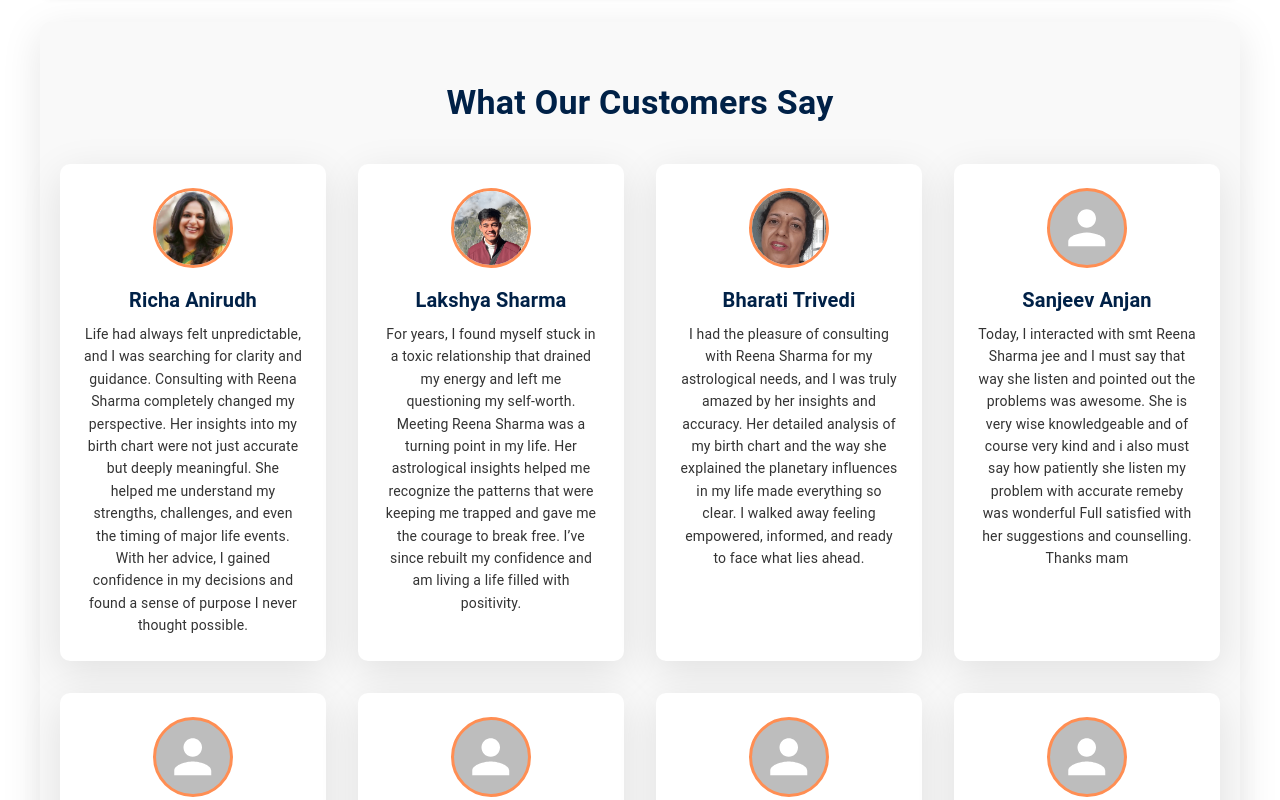
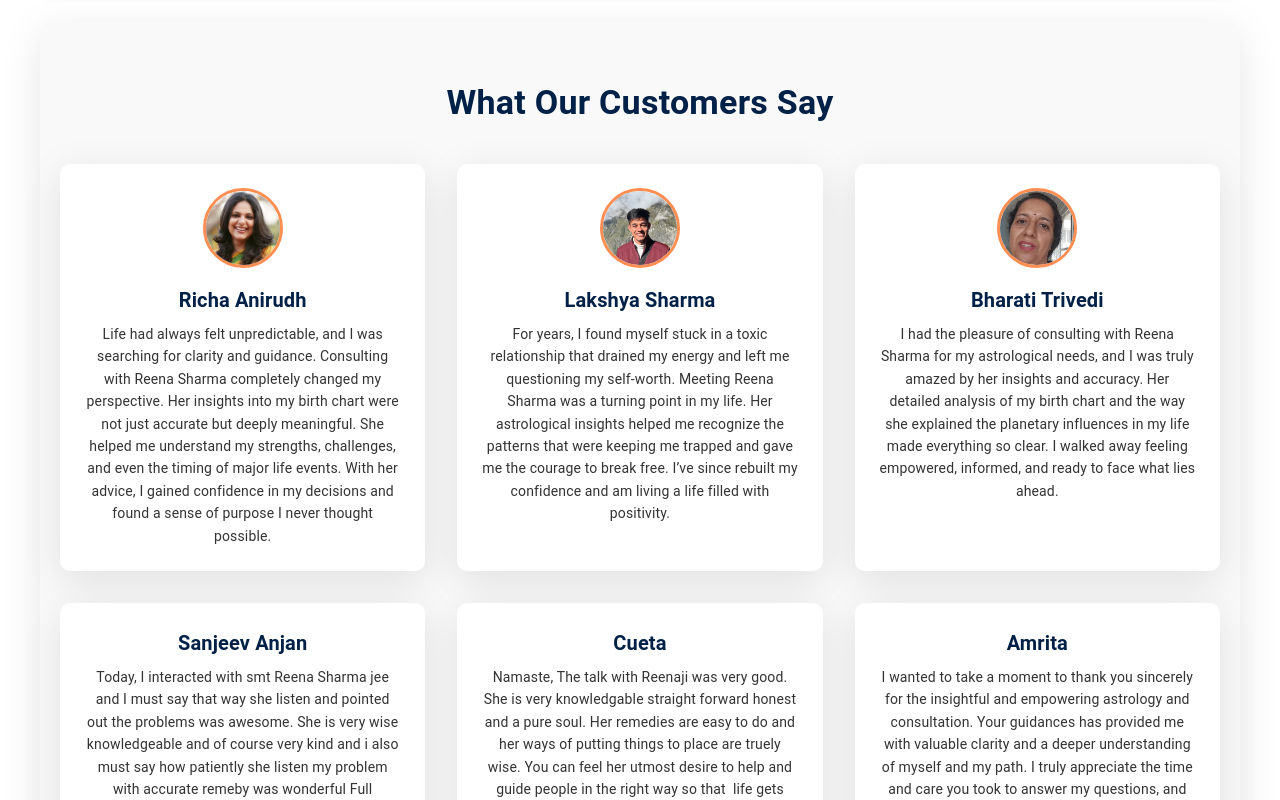
Before and after one commit to dacharch/Astrology_website, a React (Vite) app: page / in a window 1280 px wide. Shown: the part 2560-3360 px from the top of the page. Built offline with nearby package versions, Linux system fonts and the light colour scheme.

Commit message:
updating the testimonials

```diff
--- a/src/components/Testimonials/Testimonials.jsx
+++ b/src/components/Testimonials/Testimonials.jsx
@@ -7,7 +7,7 @@ const darkGray = '#333';
 const lightGray = '#f9f9f9';
 const softOrange = '#ff8e53';
 
-const TestimonialsContainer = styled(Box)(({ theme }) => ({
+const TestimonialsContainer = styled(Box)({
   fontFamily: 'Montserrat, sans-serif',
   color: darkGray,
   backgroundColor: lightGray,
@@ -22,21 +22,24 @@ const TestimonialsContainer = styled(Box)(({ theme }) => ({
   margin: '0 auto',
   textAlign: 'center',
   gap: '40px',
-}));
+});
 
-const TestimonialCard = styled(Card)(({ theme }) => ({
+const TestimonialCard = styled(Card)({
   height: '100%',
   boxShadow: '0px 10px 40px rgba(0, 0, 0, 0.1)',
   borderRadius: '10px',
   textAlign: 'center',
-}));
+  display: 'flex',
+  flexDirection: 'column',
+  justifyContent: 'flex-start',
+});
 
-const TestimonialAvatar = styled(Avatar)(({ theme }) => ({
+const TestimonialAvatar = styled(Avatar)({
   width: '80px',
   height: '80px',
   margin: '0 auto 16px',
   border: `3px solid ${softOrange}`,
-}));
+});
 
 const TestimonialsPage = () => {
   const testimonials = [
@@ -96,16 +99,26 @@ const TestimonialsPage = () => {
         What Our Customers Say
       </Typography>
 
-      <Grid container spacing={4} justifyContent="center">
+      <Grid container spacing={4}>
         {testimonials.map((testimonial, index) => (
-          <Grid item xs={12} sm={6} md={3} key={index}>
+          <Grid item xs={12} sm={4} md={4} key={index}>
             <TestimonialCard>
               <CardContent sx={{ padding: '24px' }}>
-                <TestimonialAvatar src={testimonial.image} alt={testimonial.name} />
+                {testimonial.image && (
+                  <TestimonialAvatar src={testimonial.image} alt={testimonial.name} />
+                )}
                 <Typography variant="h6" gutterBottom sx={{ fontWeight: 'bold', color: primaryBlue }}>
                   {testimonial.name}
                 </Typography>
-                <Typography variant="body2" sx={{ color: darkGray, lineHeight: 1.6 }}>
+                <Typography
+                  variant="body2"
+                  sx={{
+                    color: darkGray,
+                    lineHeight: 1.6,
+                    whiteSpace: 'pre-wrap',
+                    wordBreak: 'break-word',
+                  }}
+                >
                   {testimonial.message}
                 </Typography>
               </CardContent>
```
